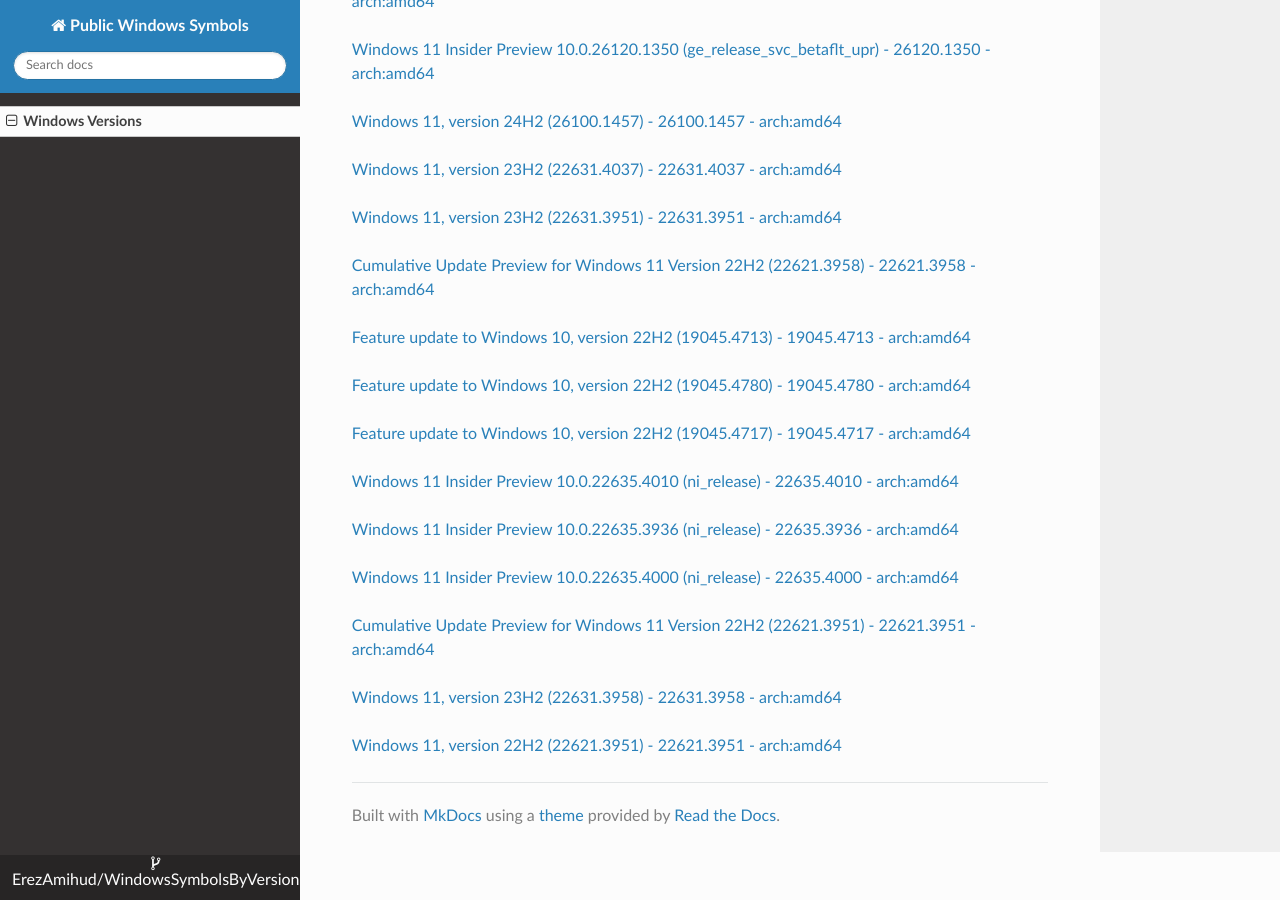
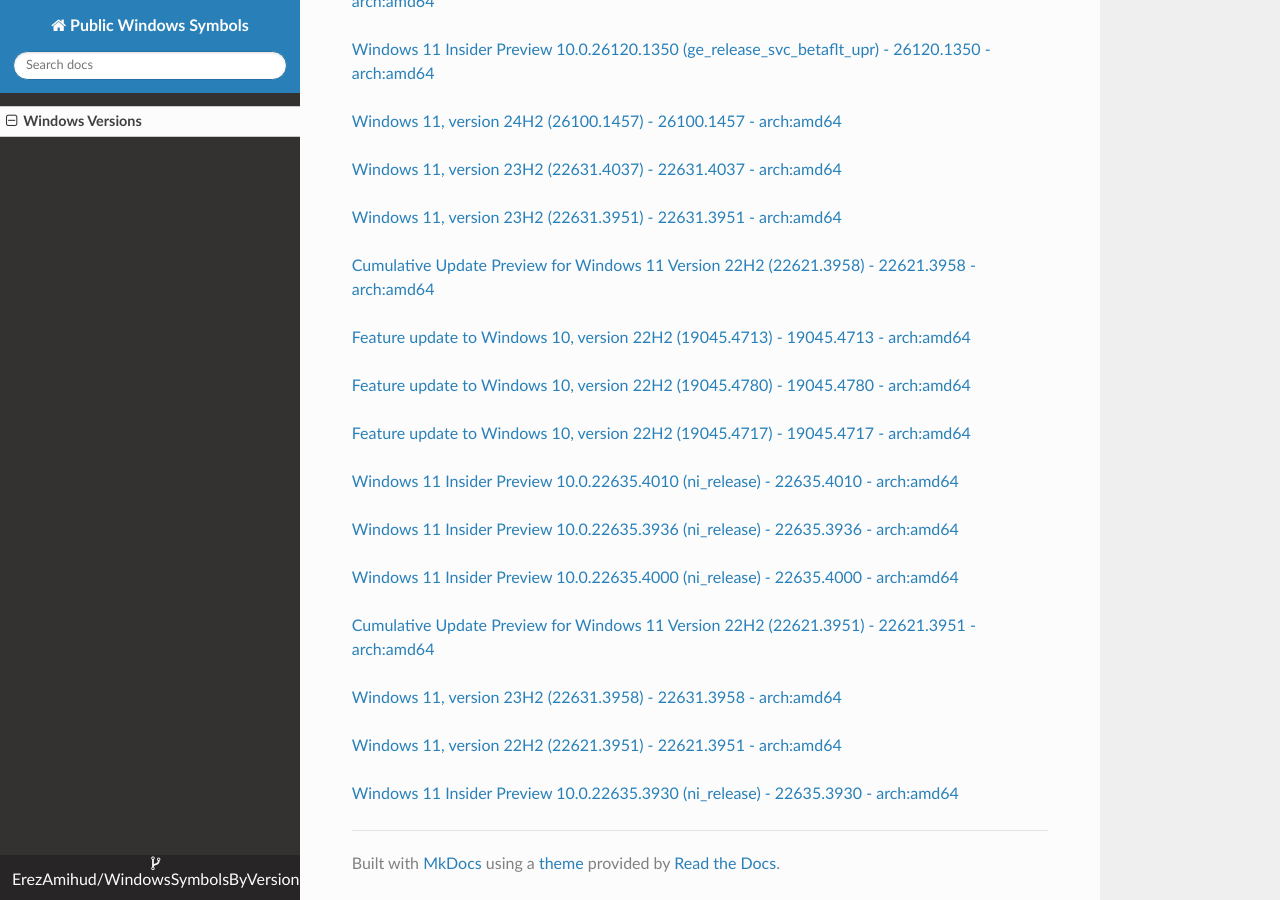
Before and after one commit to ErezAmihud/WindowsSymbolsByVersion, an MkDocs documentation site: the page built from docs/index.md, in a window 1280 px wide and 900 px high, scrolled down 9749 px. Built offline with MkDocs 1.6.1, drawn with Linux system fonts in a browser that asks for light colours; nearby versions of some CDN libraries.

Commit message:
Automated commit, add manifest for d9f4dcb6-65e6-413d-aaf2-821d67c1fd52

```diff
--- a/docs/index.md
+++ b/docs/index.md
@@ -502,3 +502,6 @@
 
 
 [Windows 11, version 22H2 (22621.3951) - 22621.3951 - arch:amd64](https://github.com/ErezAmihud/WindowsSymbolsByVersion/blob/main/manifests/4a575506-3dd8-42e0-987a-1cdaa9b50530.manifest)
+
+
+[Windows 11 Insider Preview 10.0.22635.3930 (ni_release) - 22635.3930 - arch:amd64](https://github.com/ErezAmihud/WindowsSymbolsByVersion/blob/main/manifests/d9f4dcb6-65e6-413d-aaf2-821d67c1fd52.manifest)
```
Also changed, not shown: process_builds.json (+1 -1 lines), 1 other file.
